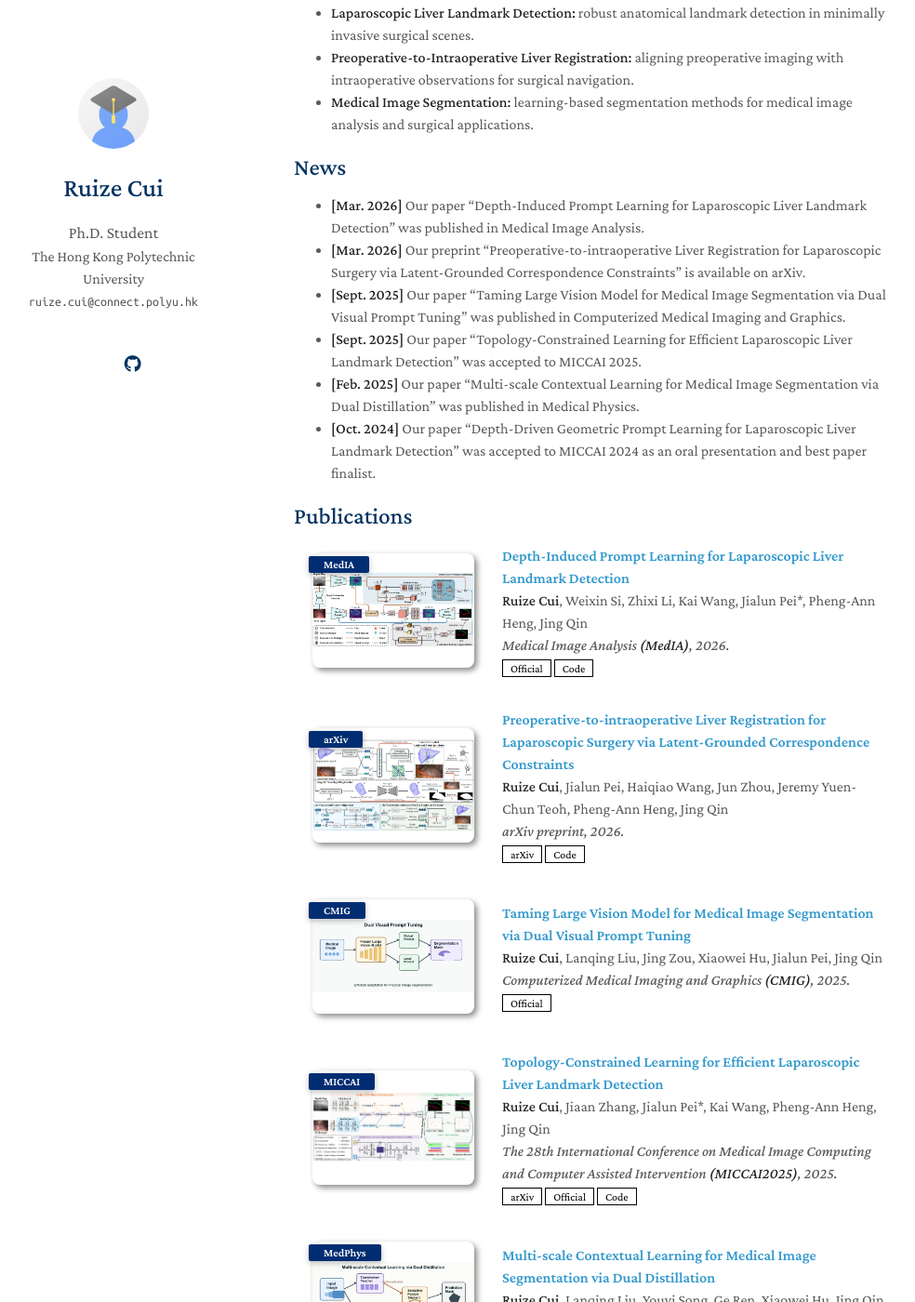
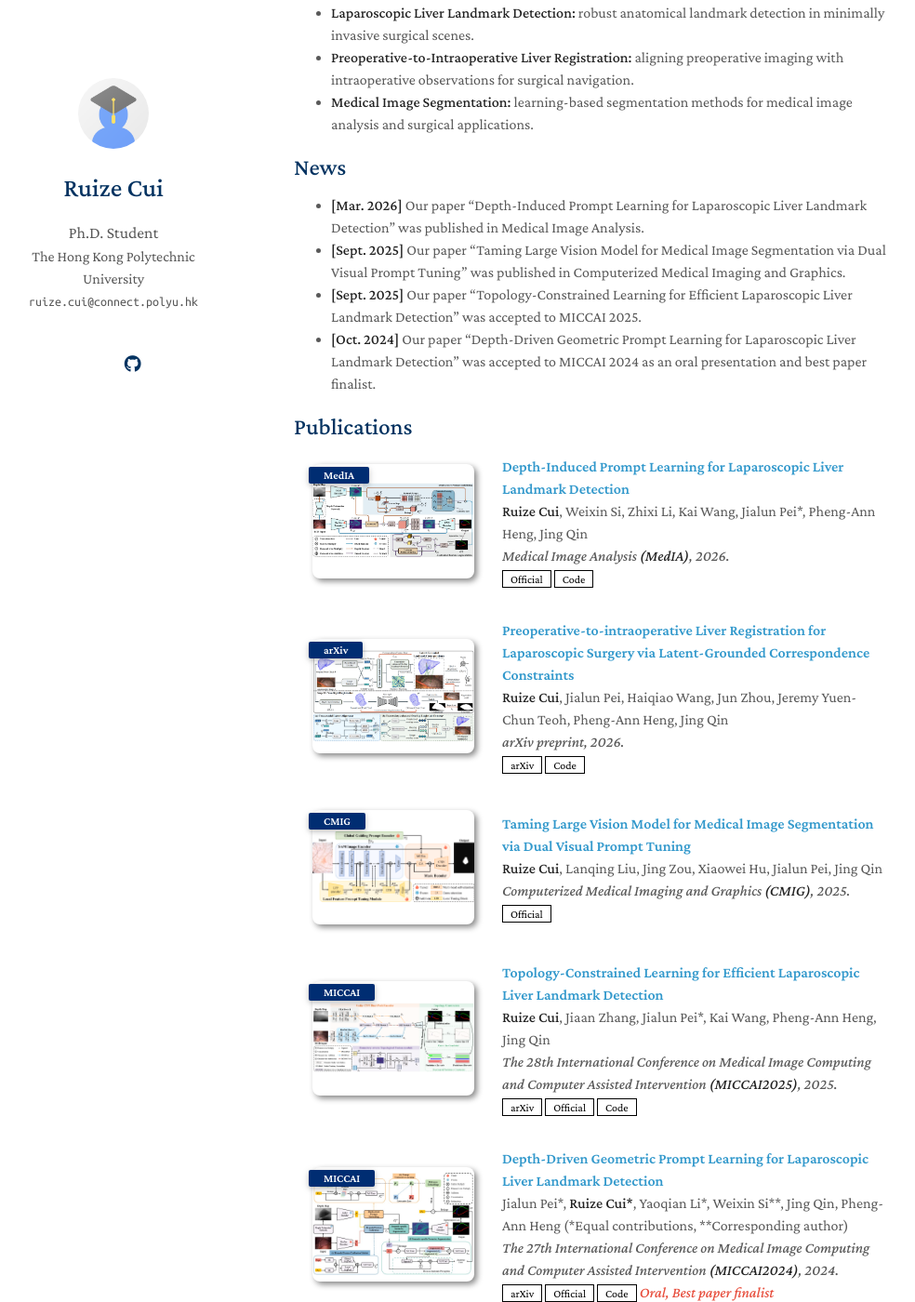
Before and after one commit to cuiruize/cuiruize.github.io, a Jekyll site: the page built from index.md, in a window 1280 px wide and 1400 px high, scrolled down 241 px. Shown: the whole window at 93% size, without its empty margins (154-1138 px from the left). Built offline with Jekyll 4.4.1, drawn with Linux system fonts in a browser that asks for light colours; a style sheet for code colours, icons or effects is not loaded; our own code applies the rules of GitHub Pages for plain Markdown files; some of the changed text lies outside the part shown.

Commit message:
Refine publication list and CMIG teaser

```diff
--- a/_data/publications.yml
+++ b/_data/publications.yml
@@ -32,13 +32,6 @@ main:
     code: https://github.com/cuiruize/TopoNet
     image: ./assets/img/toponet_teaser.png
 
-  - title: "Multi-scale Contextual Learning for Medical Image Segmentation via Dual Distillation"
-    authors: <strong>Ruize Cui</strong>, Lanqing Liu, Youyi Song, Ge Ren, Xiaowei Hu, Jing Qin
-    conference_short: MedPhys
-    conference: Medical Physics <strong>(MedPhys)</strong>, 2025.
-    official: https://doi.org/10.1002/mp.17506
-    image: ./assets/img/dual_distillation_teaser.png
-
   - title: "Depth-Driven Geometric Prompt Learning for Laparoscopic Liver Landmark Detection"
     authors: Jialun Pei*, <strong>Ruize Cui*</strong>, Yaoqian Li*, Weixin Si**, Jing Qin, Pheng-Ann Heng (*Equal contributions, **Corresponding author)
     conference_short: MICCAI
--- a/index.md
+++ b/index.md
@@ -15,10 +15,8 @@ I am a Ph.D. student at The Hong Kong Polytechnic University, under the supervis
 ## News
 
 - **[Mar. 2026]** Our paper "Depth-Induced Prompt Learning for Laparoscopic Liver Landmark Detection" was published in Medical Image Analysis.
-- **[Mar. 2026]** Our preprint "Preoperative-to-intraoperative Liver Registration for Laparoscopic Surgery via Latent-Grounded Correspondence Constraints" is available on arXiv.
 - **[Sept. 2025]** Our paper "Taming Large Vision Model for Medical Image Segmentation via Dual Visual Prompt Tuning" was published in Computerized Medical Imaging and Graphics.
 - **[Sept. 2025]** Our paper "Topology-Constrained Learning for Efficient Laparoscopic Liver Landmark Detection" was accepted to MICCAI 2025.
-- **[Feb. 2025]** Our paper "Multi-scale Contextual Learning for Medical Image Segmentation via Dual Distillation" was published in Medical Physics.
 - **[Oct. 2024]** Our paper "Depth-Driven Geometric Prompt Learning for Laparoscopic Liver Landmark Detection" was accepted to MICCAI 2024 as an oral presentation and best paper finalist.
 
 {% include_relative _includes/publications.md %}
```
Also changed, not shown: assets/img/dual_distillation_teaser.png (deleted), assets/img/dvpt_teaser.png.
